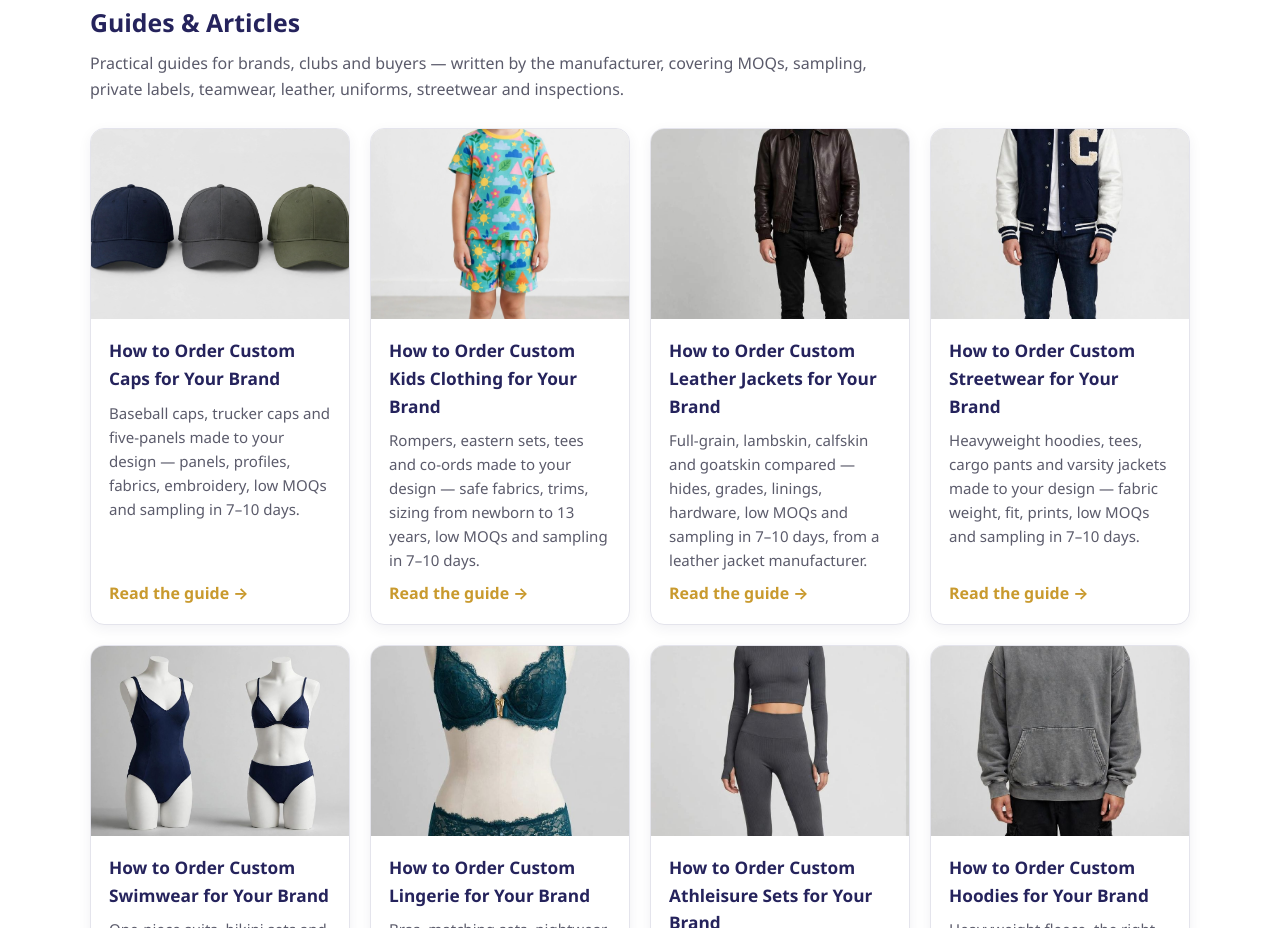
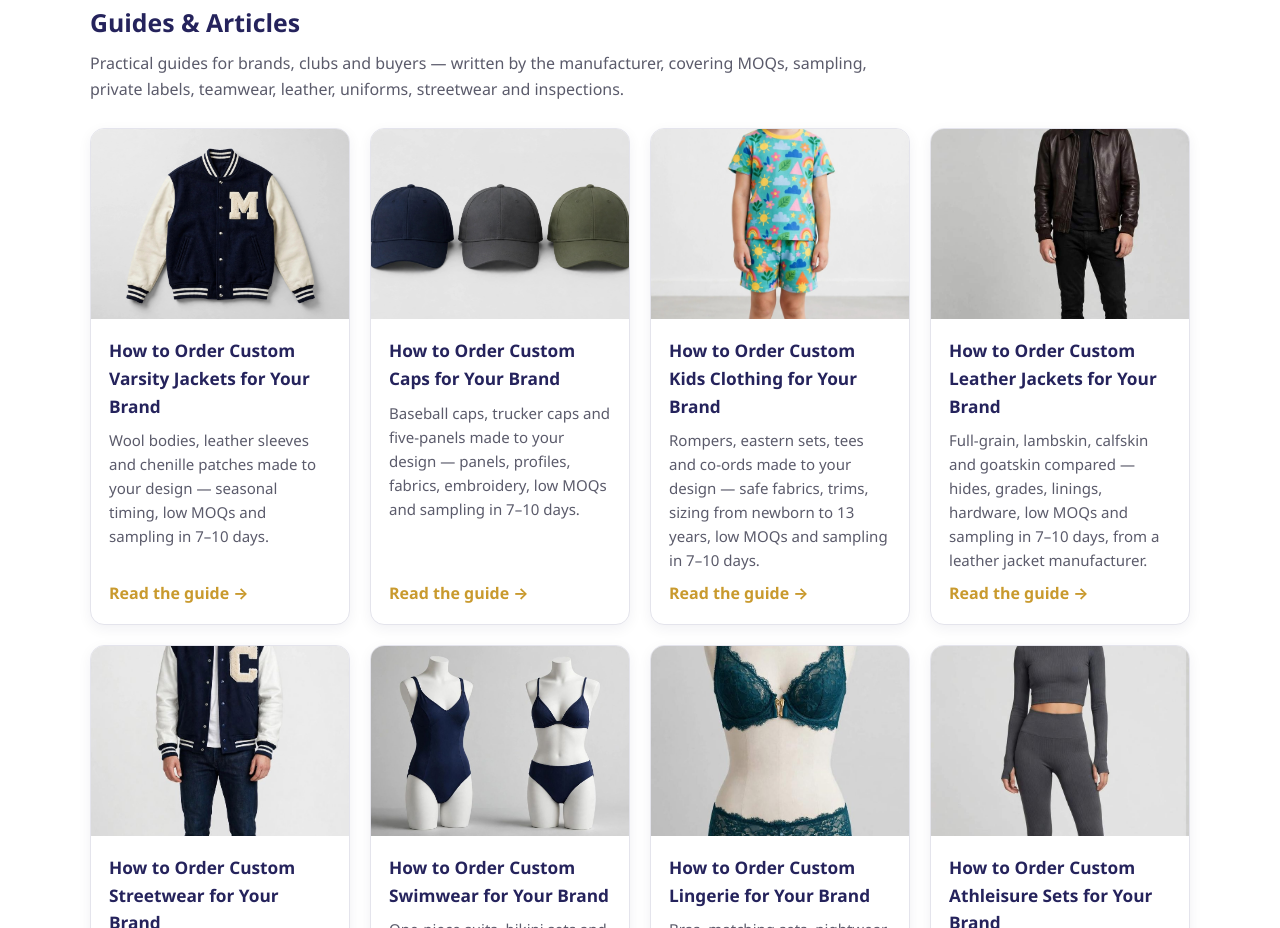
Before and after one commit to safettechintl/safettechintl.github.io, a plain HTML site: page index.html in a window 1280 px wide. Shown: the part 4232-5160 px from the top of the page. Drawn offline with Linux system fonts and the light colour scheme.

Commit message:
New guide: How to Order Custom Varsity Jackets for Your Brand

```diff
--- a/index.html
+++ b/index.html
@@ -319,6 +319,14 @@
     <p class="lede">Practical guides for brands, clubs and buyers — written by the manufacturer, covering MOQs, sampling, private labels, teamwear, leather, uniforms, streetwear and inspections.</p>
     <div class="cards">
       <article class="card">
+        <img loading="lazy" src="assets/custom-varsity-jacket.jpg" alt="Custom varsity jackets guide — navy wool varsity jacket with cream leather sleeves and chenille letter patch">
+        <div class="pad">
+          <h3>How to Order Custom Varsity Jackets for Your Brand</h3>
+          <p>Wool bodies, leather sleeves and chenille patches made to your design — seasonal timing, low MOQs and sampling in 7–10 days.</p>
+          <a class="more" href="articles/how-to-order-custom-varsity-jackets.html">Read the guide →</a>
+        </div>
+      </article>
+      <article class="card">
         <img loading="lazy" src="assets/custom-caps.jpg" alt="Custom caps guide — plain baseball caps in navy, charcoal and olive">
         <div class="pad">
           <h3>How to Order Custom Caps for Your Brand</h3>
```
